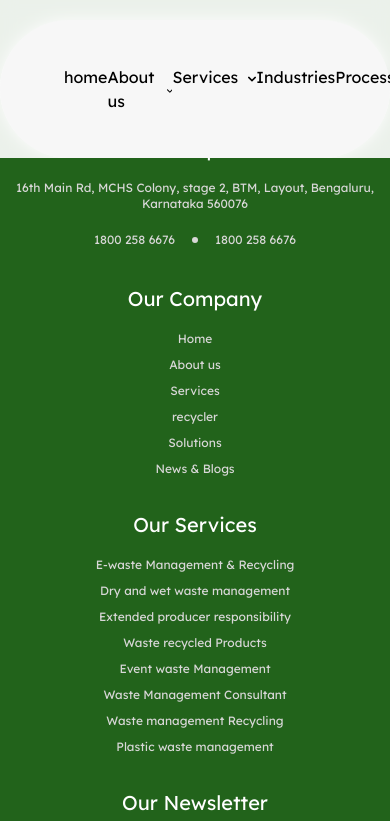
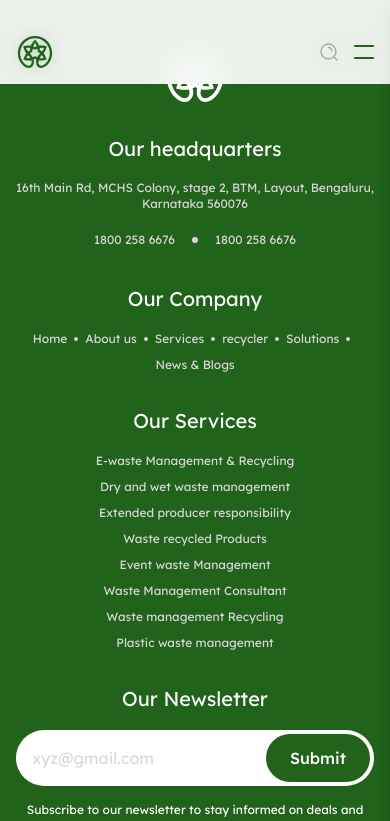
Before and after one commit to Ultroneous-Technologies-LLP/waste-managment, a Next.js app: page /layout in a window 390 px wide. Shown: the top 821 px of the page. Built offline with nearby package versions, Linux system fonts and the light colour scheme.

Commit message:
fix: changes made in haeder and footer

```diff
--- /dev/null
+++ b/src/components/icons/Cross.tsx
@@ -0,0 +1,36 @@
+import { SVGProps } from "react";
+
+const Cross = ({
+  width = 17,
+  height = 17,
+  ...svgProps
+}: SVGProps<SVGSVGElement>) => {
+  return (
+    <svg
+      viewBox="0 0 17 17"
+      fill="none"
+      xmlns="http://www.w3.org/2000/svg"
+      width={width}
+      height={height}
+      role="img"
+      {...svgProps}
+    >
+      <path
+        d="M1 15.1421L15.1421 1"
+        stroke="currentColor"
+        strokeWidth="2"
+        strokeLinecap="round"
+        strokeLinejoin="round"
+      />
+      <path
+        d="M1.07422 1.0696L15.2164 15.2117"
+        stroke="currentColor"
+        strokeWidth="2"
+        strokeLinecap="round"
+        strokeLinejoin="round"
+      />
+    </svg>
+  );
+};
+
+export default Cross;
--- a/src/components/icons/index.ts
+++ b/src/components/icons/index.ts
@@ -4,5 +4,6 @@ import Instagram from "./Instagram";
 import LinkedIn from "./LinkedIn";
 import Dribble from "./Dribble";
 import Behance from "./Behance";
+import Cross from "./Cross";
 
-export { DropDown, Search, Instagram, LinkedIn, Dribble, Behance };
+export { DropDown, Search, Instagram, LinkedIn, Dribble, Behance, Cross };
--- a/src/components/layout/Footer.tsx
+++ b/src/components/layout/Footer.tsx
@@ -4,6 +4,7 @@ import Image from "next/image";
 import Link from "next/link";
 import { footer } from "@/types/layout-type";
 import { Behance, Dribble, Instagram, LinkedIn } from "@/components/icons";
+import clsx from "clsx";
 
 interface FooterProps {
   data: footer;
@@ -23,7 +24,7 @@ const Footer: FC<FooterProps> = ({ data }) => {
       className="py-12.5 px-4 xl:py-20 xl:px-12.5"
       backgroundClassName="bg-primary-green"
     >
-      <div className="grid md:grid-cols-2 xl:grid-cols-4 gap-y-8 md:gap-y-12 xl:gap-y-0 md:gap-x-8 md:pb-12 xl:pb-8 border-b border-white">
+      <div className="grid md:grid-cols-2 xl:grid-cols-4 gap-y-8 md:gap-y-12 xl:gap-y-0 md:gap-x-8 pb-8 md:pb-12 xl:pb-8 border-b border-white">
         <div className="text-center md:text-start md:col-start-1 md:col-end-2 md:row-start-1 row-end-2 xl:col-start-1 xl:col-end-2 xl:row-start-1 xl:row-end-2">
           <Image
             alt={data.footerLogo.alt}
@@ -54,11 +55,21 @@ const Footer: FC<FooterProps> = ({ data }) => {
           <p className="text-white text-xl/normal pb-4 xl:pb-8">
             {data.company.title}
           </p>
-          <ul className="space-y-2 xl:space-y-4 text-light-silver text-xs md:text-base leading-normal">
-            {data.company.links.map((value) => (
-              <li key={value.id}>
-                <Link href={value.href}>{value.label}</Link>
-              </li>
+          <ul className="space-y-2 xl:space-y-4 text-light-silver text-xs md:text-base leading-normal flex md:flex-col flex-wrap justify-center">
+            {data.company.links.map((value, index) => (
+              <div key={value.id} className="flex">
+                <li>
+                  <Link href={value.href}>{value.label}</Link>
+                </li>
+                <p
+                  className={clsx(
+                    "size-4.5 grid place-content-center md:hidden",
+                    { hidden: index === data.company.links.length - 1 }
+                  )}
+                >
+                  <span className="size-1 rounded-full bg-light-silver inline-block" />
+                </p>
+              </div>
             ))}
           </ul>
         </div>
@@ -114,9 +125,9 @@ const Footer: FC<FooterProps> = ({ data }) => {
           </div>
         </div>
       </div>
-      <div className="md:pt-12 xl:pt-8 flex flex-col md:flex-row justify-between">
+      <div className="pt-4 md:pt-12 xl:pt-8 flex flex-col md:flex-row justify-between">
         <p className="text-sm/4.5 text-white">{data.copyRightText.text}</p>
-        <div className="flex items-center gap-19">
+        <div className="flex justify-center items-center gap-19 pt-4 md:pt-0">
           <div className="flex gap-2 items-center">
             {data.socialMediaLink.map((value) => {
               const Icon = iconMap[value.Icon];
--- a/src/components/layout/Header.tsx
+++ b/src/components/layout/Header.tsx
@@ -1,31 +1,46 @@
+"use client";
 import Image from "next/image";
 import { Button, Container } from "@/components/common";
-import { DropDown, Search } from "@/components/icons";
+import { Cross, DropDown, Search } from "@/components/icons";
 import { header } from "@/types/layout-type";
-import { FC } from "react";
+import { FC, useState } from "react";
 import Link from "next/link";
+import clsx from "clsx";
 
 interface HeaderProps {
   data: header;
 }
 
 const Header: FC<HeaderProps> = ({ data }) => {
+  const [menuOpen, setMenuOpen] = useState(false);
   return (
     <nav className="w-full fixed top-0 left-1/2 -translate-x-1/2 z-50 pt-5 max-w-335 mx-auto backdrop-blur-[8px] bg-white/70">
       <Container
         as="header"
-        className="bg-[#f7f7f7] rounded-full p-4 flex justify-between gap-12 items-center"
+        className={clsx(
+          "md:bg-[#f7f7f7] rounded-full p-4 flex items-center transition-all duration-500 ease-in",
+          {
+            "justify-start gap-2": menuOpen,
+            "justify-between gap-12": !menuOpen,
+          }
+        )}
       >
-        <div className="max-w-15 w-full">
+        <div
+          className={clsx(
+            "xl:max-w-15 xl:w-full transition-all duration-500 ease-in",
+            { hidden: menuOpen }
+          )}
+        >
           <Image
             alt={data.headerLogo.alt}
             src={data.headerLogo.src}
             title={data.headerLogo.alt}
             width={60}
             height={56}
+            className="w-9.5 h-8 md:w-15 md:h-14"
           />
         </div>
-        <div className="max-w-190 w-full">
+        <div className="xl:max-w-190 xl:w-full hidden xl:block">
           <ul className="flex justify-between text-base/normal">
             {data.headerLinks.map((value) => {
               if (value.label === "About us" || value.label === "Services") {
@@ -53,7 +68,7 @@ const Header: FC<HeaderProps> = ({ data }) => {
             })}
           </ul>
         </div>
-        <div className="flex gap-4 max-w-98 w-full">
+        <div className="xl:max-w-98 w-full hidden md:flex gap-4">
           <div className="bg-white px-3 py-4.5 rounded-full flex gap-2 items-center max-w-46.5 w-full">
             <Search width={16} height={16} />
             <label htmlFor="searchInput" className="sr-only">
@@ -65,9 +80,62 @@ const Header: FC<HeaderProps> = ({ data }) => {
               className="placeholder:text-[#B1B3B5] text-base focus-within:outline-0 text-[#b1b3b5] max-w-4/5 w-full"
             />
           </div>
-          <Button aria-label={data.headerButton.ariaLabel}>
+          <Button
+            aria-label={data.headerButton.ariaLabel}
+            className="!hidden xl:!inline-block"
+          >
             {data.headerButton.label}
           </Button>
+        </div>
+        <div className="flex items-center gap-4 md:hidden">
+          <Search />
+          <button
+            aria-label="Open menu"
+            onClick={() => setMenuOpen(true)}
+            className={clsx("flex flex-col", { hidden: menuOpen })}
+          >
+            <span className="block w-5 h-0.5 bg-primary-green rounded-full mb-2.5"></span>
+            <span className="block w-5 h-0.5 bg-primary-green rounded-full"></span>
+          </button>
+        </div>
+        <button
+          onClick={() => setMenuOpen(false)}
+          aria-label="Close menu"
+          className={clsx(
+            "size-12 rounded-xl bg-[#949494] grid place-content-center transition-all duration-500 ease-in",
+            { block: menuOpen, hidden: !menuOpen }
+          )}
+        >
+          <Cross className="text-white" />
+        </button>
+        <div
+          className={`fixed top-0 right-0 h-screen w-3/5 bg-white shadow-lg z-50 transform transition-transform duration-1000 xl:hidden ${
+            menuOpen ? "translate-x-0" : "translate-x-full"
+          }`}
+        >
+          <div className="p-6 flex flex-col gap-6">
+            <ul className="flex flex-col gap-4 text-lg">
+              {data.headerLinks.map((value) => (
+                <li key={value.label}>
+                  <Link
+                    href={value.href}
+                    className="block text-black font-light"
+                    onClick={() => setMenuOpen(false)}
+                  >
+                    {value.label}
+                  </Link>
+                </li>
+              ))}
+            </ul>
+
+            {/* Mobile Button */}
+            <Button
+              aria-label={data.headerButton.ariaLabel}
+              className="mt-auto"
+            >
+              {data.headerButton.label}
+            </Button>
+          </div>
         </div>
       </Container>
     </nav>
```
